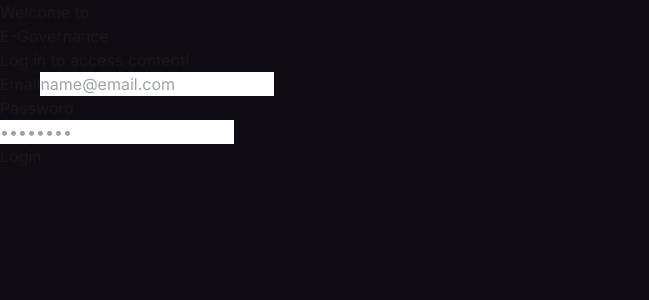
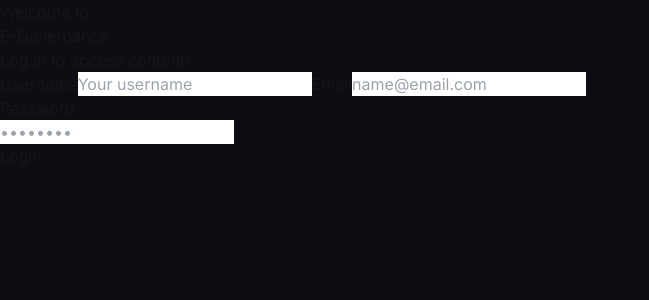
Before and after one commit to sahilsinghs15/e-governance-app-sahil, a Next.js app: page /signin in a window 1280 px wide. Shown: the top 300 px of the page, without its empty margins (0-649 px from the left). Built offline with nearby package versions, Linux system fonts and the light colour scheme; no server answers.

Commit message:
Signin updated

```diff
--- a/src/components/Signin.tsx
+++ b/src/components/Signin.tsx
@@ -14,7 +14,6 @@ const emailDomains = [
   "yahoo.com",
   "outlook.com",
   "hotmail.com",
-
 ];
 
 const Signin = () => {
@@ -37,6 +36,7 @@ const Signin = () => {
   }
   const router = useRouter();
   const email = useRef("");
+  const username = useRef("");
   const password = useRef("");
 
     const handleEmailChange = (e: React.ChangeEvent<HTMLInputElement>) => {
@@ -69,6 +69,7 @@ const Signin = () => {
       setLoading(true);
       try {
         const res = await signIn("credentials", {
+          username : username.current,
           email: email.current,
           password: password.current,
           redirect: false,
@@ -134,6 +135,17 @@ const Signin = () => {
         <div className="flex flex-col gap-8">
           <div className="grid w-full items-center gap-4">
             <div className="relative flex flex-col gap-2">
+
+                <Label htmlFor="username">Username</Label>
+                <Input
+                  className="focus:ring-none border-none bg-primary/5 focus:outline-none"
+                  name="username"
+                  id="username"
+                  placeholder="Your username"
+                  onChange={(e) => {
+                    username.current = e.target.value;
+                  }}
+                />
               <Label htmlFor="email">Email</Label>
               <Input
                 className="focus:ring-none border-none bg-primary/5 focus:outline-none"
--- a/src/lib/auth.ts
+++ b/src/lib/auth.ts
@@ -7,23 +7,26 @@ import { connectToDB } from "@/db/mongo";
 export const authOptions: AuthOptions = {
   session: { strategy: "jwt" },
   providers: [
-
     CredentialsProvider({
       name: "Credentials",
       credentials: {
-        username : { label : "Username" , type : "text"},
+        username: { label: "Username", type: "text" },
         email: { label: "Email", type: "text" },
         password: { label: "Password", type: "password" },
       },
       async authorize(credentials) {
-        if (!credentials?.username ||!credentials?.email || !credentials?.password) {
-          throw new Error("Missing username , email or password");
+        if (!credentials?.username || !credentials?.email || !credentials?.password) {
+          throw new Error("Missing username, email, or password");
         }
 
         await connectToDB();
-        const student = await Student.findOne({ email: credentials.email });
+        const student = await Student.findOne({
+          email: credentials.email,
+          username: credentials.username
+        });
+
         if (!student) {
-          throw new Error("No user found with the provided email");
+          throw new Error("No user found with the provided email and username combination");
         }
 
         const isValidPassword = await bcrypt.compare(
```
